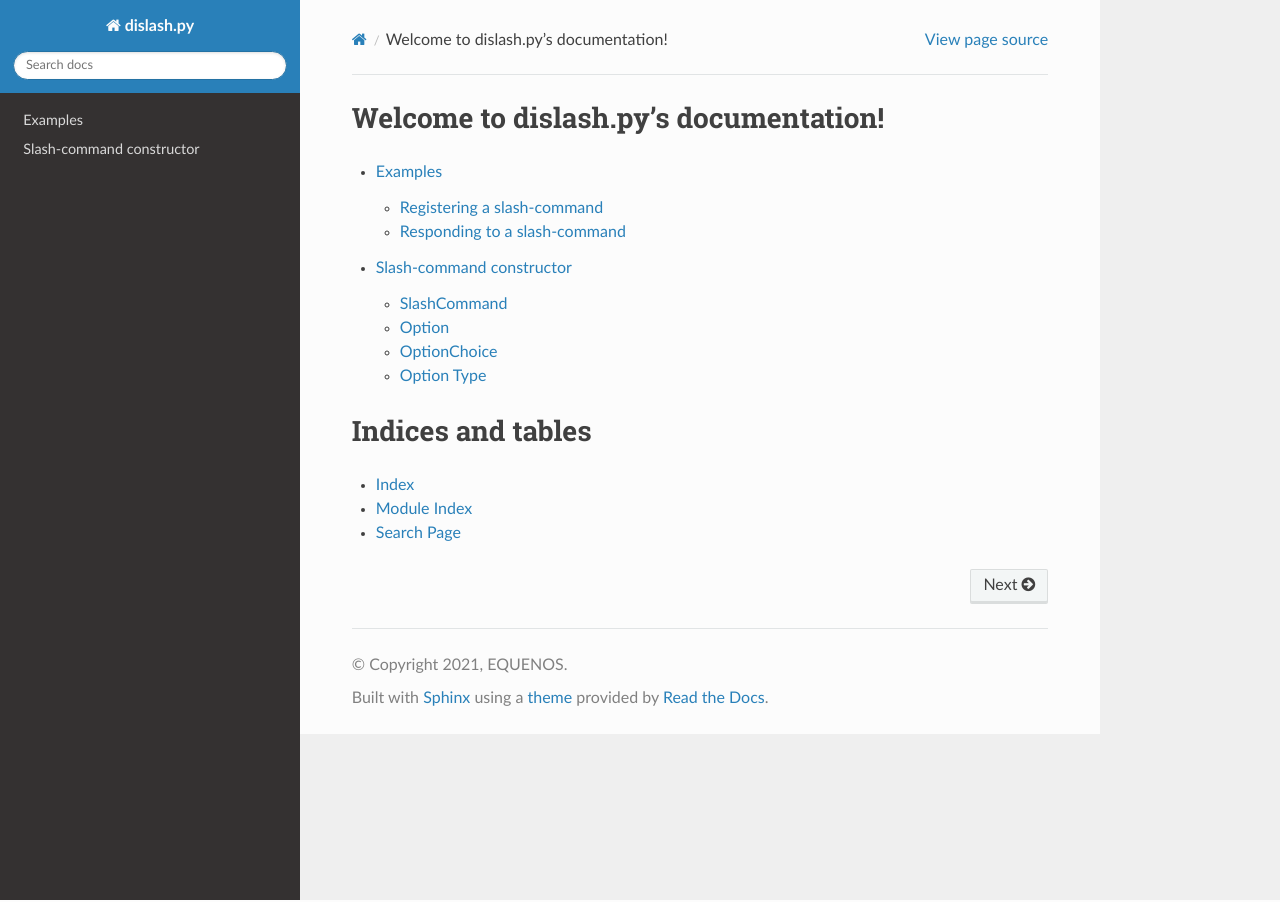
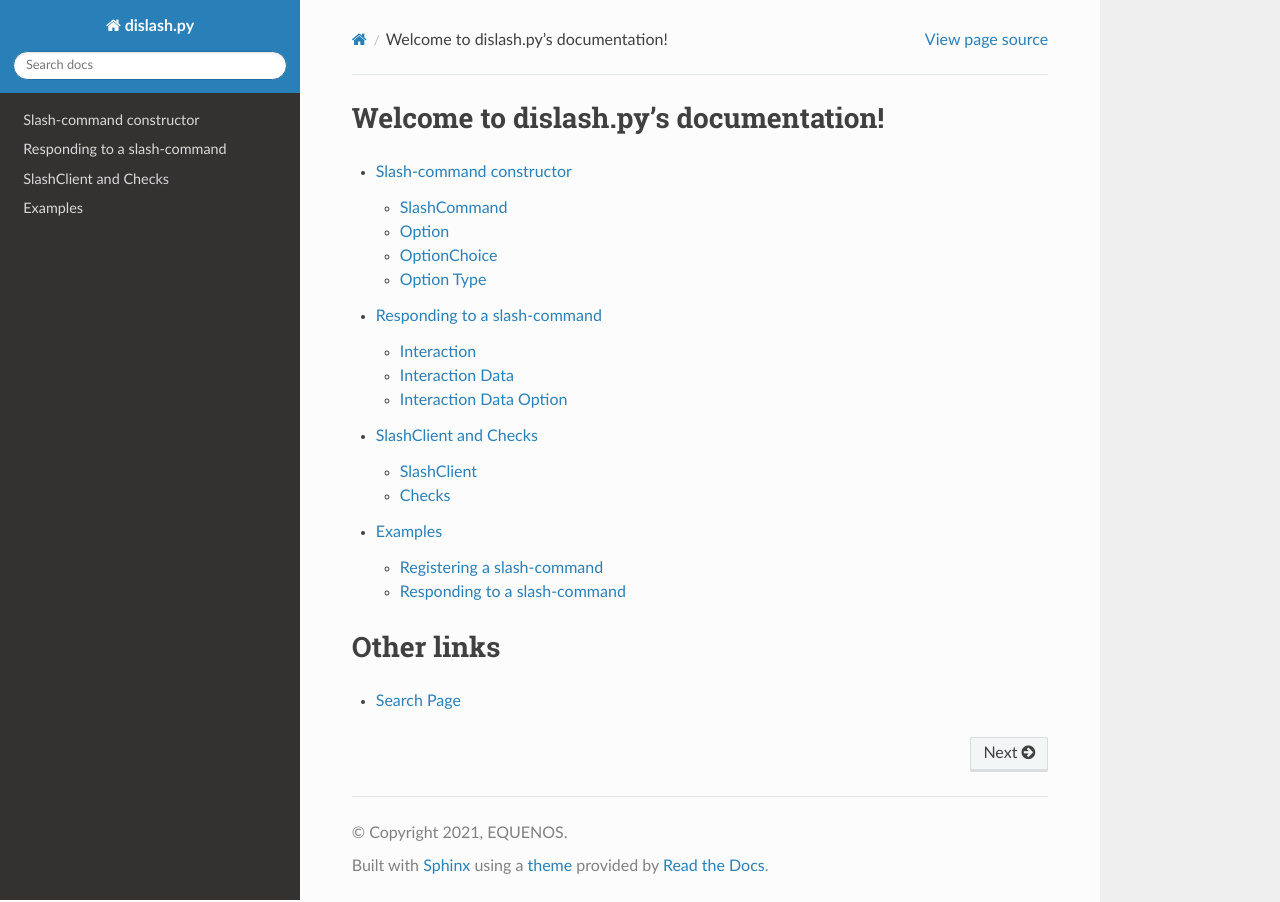
Before and after one commit to EQUENOS/dislash.py, a Sphinx documentation site: the page built from docs/index.rst, in a window 1280 px wide. Built offline with Sphinx 7.4.7 and the Read the Docs theme 2.0.0, drawn with Linux system fonts in a browser that asks for light colours.

Commit message:
Add files via upload

```diff
--- a/docs/index.rst
+++ b/docs/index.rst
@@ -9,14 +6,14 @@ Welcome to dislash.py's documentation!
 .. toctree::
    :maxdepth: 2
 
+   slash-register
+   slash-response
+   slash-client
    examples
-   slash-register
 
 
 
-Indices and tables
-==================
+Other links
+===========
 
-* :ref:`genindex`
-* :ref:`modindex`
 * :ref:`search`
--- /dev/null
+++ b/docs/slash-response.rst
@@ -0,0 +1,36 @@
+.. currentmodule:: dislash.interactions
+
+Responding to a slash-command
+=============================
+
+.. _interaction:
+
+Interaction
+-----------
+
+.. autoclass:: Interaction
+
+    .. automethod:: reply
+
+
+
+
+.. _interaction_data:
+
+Interaction Data
+----------------
+
+.. autoclass:: InteractionData
+
+    .. automethod:: get_option
+
+
+
+.. _interaction_data_option:
+
+Interaction Data Option
+-----------------------
+
+.. autoclass:: InteractionDataOption
+
+    .. automethod:: get_option
```
Also changed, not shown: other parts of docs/index.rst (+1 -4 lines), docs/examples.rst (+6 -6 lines), docs/slash-client.rst (added, +55 -0 lines), docs/slash-register.rst (+14 -6 lines).
